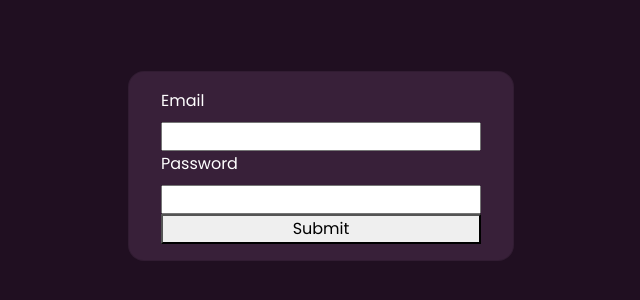
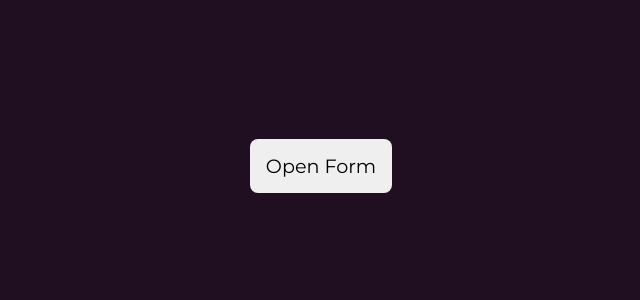
Before and after one commit to marufahmed-afk/login-modal, a React app: page / in a window 1280 px wide. Shown: the part 234-534 px from the top of the page, without its empty margins (319-959 px from the left). Built offline with nearby package versions, Linux system fonts and the light colour scheme; the HTML template or start-up script is replaced by a standard one.

Commit message:
Login Form
-Created the Login and LoginForm components
-CSS work done for form card

```diff
--- a/src/App.js
+++ b/src/App.js
@@ -5,7 +5,7 @@ import './App.scss';
 
 // component imports
 import Login from './components/login/Login';
-import Test from './components/Test';
+
 
 
 const App = () => {
@@ -13,7 +13,6 @@ const App = () => {
         <Fragment>
             <Switch>
                 <Route exact path="/" component={Login} />
-                <Route exact path="/login" component={Test} />
             </Switch>
         </Fragment>
     );
--- a/src/App.scss
+++ b/src/App.scss
@@ -1,27 +1,31 @@
-@import url("https://fonts.googleapis.com/css?family=Poppins:300,400,900&display=swap");
-
+@import url('https://fonts.googleapis.com/css2?family=Montserrat:ital,wght@0,400;0,500;0,600;0,700;0,800;1,400&display=swap');
 //Color
 $bg-color: #200f21;
 $light-color: #5a3d5c;
-$primary-color: #f638dc;
+$primary-color: #7449db;
 $secondary-color: #382039;
 
 * {
   box-sizing: border-box;
   margin: 0;
   padding: 0;
+  outline: none;
+  border: none;
 }
 
 body {
-  font-family: "Poppins", sans-serif;
+  font-family: 'Montserrat', sans-serif;
   font-size: 1rem;
   line-height: 1.6;
   background-color: $bg-color;
   height: 100vh;
   color: #ffffff;
+  padding: 1rem 1rem;
+
   display: flex;
   justify-content: center;
   align-items: center;
+
 }
 
 a {
@@ -33,19 +37,99 @@ ul {
   list-style: none;
 }
 
-.container {
-  width: 100%;
+.btn {
+  border-radius: 0.5rem;
+  padding: 0.7rem 0.9rem;
+  font-size: 1.2rem;
 }
+
 
 .card {
   background-color: $secondary-color;
-  padding: 1rem 2rem;
+  padding: 1.5rem 1.7rem;
   border-radius: 1rem;
-  width: 100%;
+  width: 330px;
+
+
+  h3{
+    font-weight: 700;
+    font-size: 1.3rem;
+    margin-bottom: 15px;
+    text-align: center;
+  }
 }
 
 .login-form {
   display: flex;
   flex-direction: column;
 
+
+  label {
+    font-size: 1rem;
+    padding-bottom: 7px;
+  }
+
+  input[type='text'] {
+    padding: 0.5rem 0.7rem;
+    border-radius: 0.3rem;
+    background-color: $bg-color;
+    color: white;
+  }
+
+  input[type='text'], [type='text'] {
+    margin-bottom: 0.8rem;
+  }
+
+  .submit-btn {
+    border-radius: 6px;
+    padding: 0.5rem 0.7rem;
+    border: none;
+    background-color: $primary-color;
+    cursor: pointer;
+    color: white;
+    font-size: 1rem;
+    margin-top: 25px;
+  }
+
 }
+
+@media (min-width: 760px) {
+  .card {
+    width: 500px;
+    h3{
+      font-weight: 700;
+      font-size: 1.7rem;
+      margin-bottom: 15px;
+      text-align: center;
+    }
+  }
+
+
+.login-form {
+  display: flex;
+  flex-direction: column;
+
+
+  label {
+    font-size: 1.2rem;
+    padding-bottom: 12px;
+  }
+
+  input[type='text'] {
+    padding: 0.7rem 0.9rem;
+    border-radius: 0.5rem;
+    font-size: 1.1rem;
+  }
+
+  input[type='text'], [type='text'] {
+    margin-bottom: 1rem;
+  }
+
+  .submit-btn {
+
+    margin-top: 30px;
+  }
+
+}
+
+}
--- a/src/components/Test.js
+++ /dev/null
@@ -1,11 +0,0 @@
-import React from 'react';
-
-const Test = () => {
-    return (
-        <div>
-            <h1>Hello world</h1>
-        </div>
-    );
-};
-
-export default Test;
--- a/src/components/login/Login.js
+++ b/src/components/login/Login.js
@@ -1,18 +1,16 @@
-import React from 'react';
+import React, { Fragment } from 'react';
+import LoginForm from './LoginForm';
 
 const Login = () => {
   return (
-    <div className="card container">
-      <form className="login-form">
-        <label htmlFor="email">Email</label>
-        <input type="text" name="email" />
+    <Fragment>
+      <button className="btn">
+        Open Form
+      </button>
+      {/* <LoginForm /> */}
+    </Fragment>
 
-        <label htmlFor="password">Password</label>
-        <input type="text" name="password" />
 
-        <button className="submit-btn">Submit</button>
-      </form>
-    </div>
   );
 };
 
--- /dev/null
+++ b/src/components/login/LoginForm.js
@@ -0,0 +1,20 @@
+import React from 'react'
+
+const LoginForm = () => {
+    return (
+        <div className="card">
+            <h3>Login</h3>
+            <form className="login-form">
+                <label htmlFor="email">Email</label>
+                <input type="text" name="email" />
+
+                <label htmlFor="password">Password</label>
+                <input type="text" name="password" />
+
+                <button className="submit-btn btn">Login</button>
+            </form>
+        </div>
+    )
+}
+
+export default LoginForm
```
